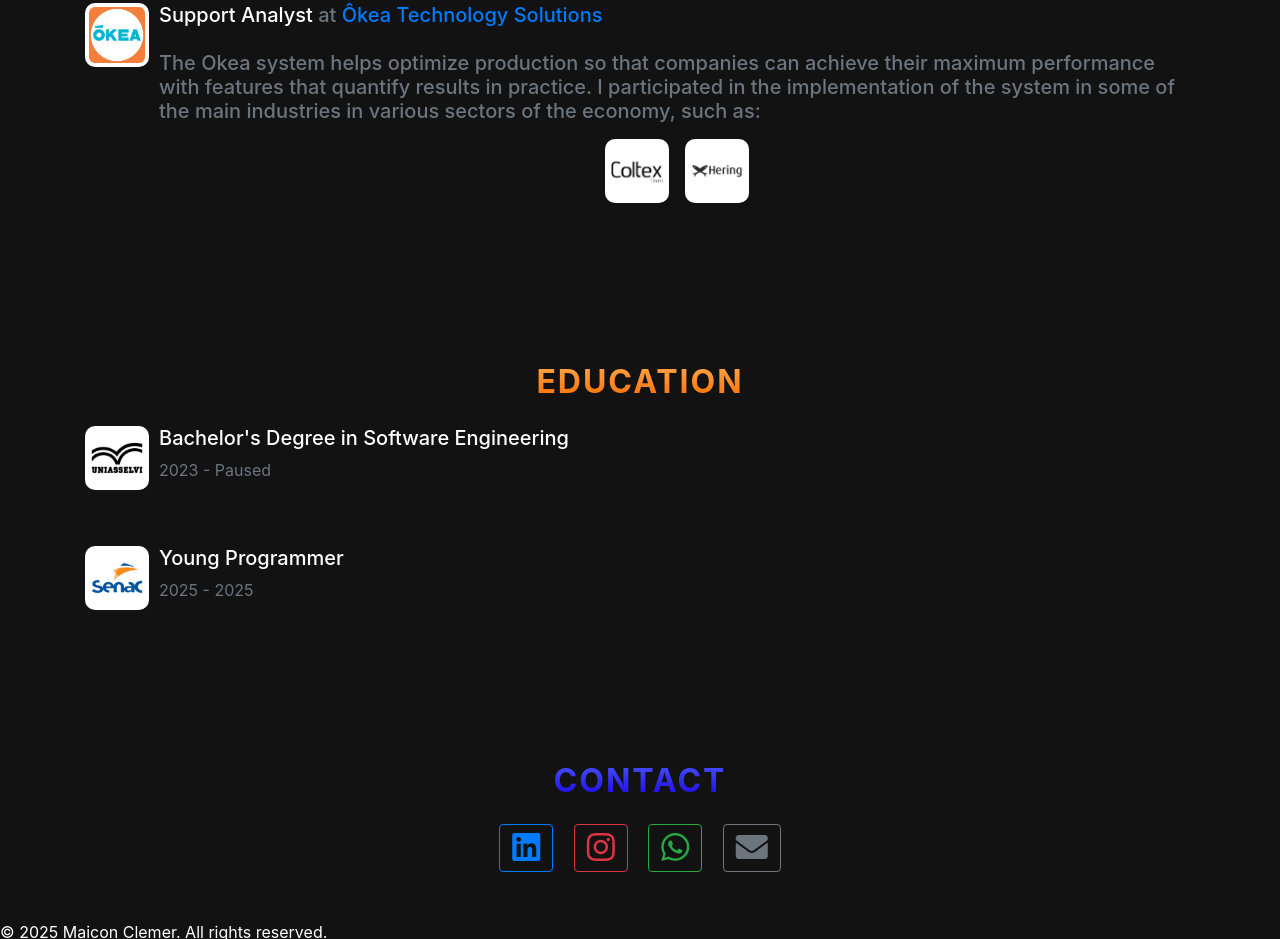
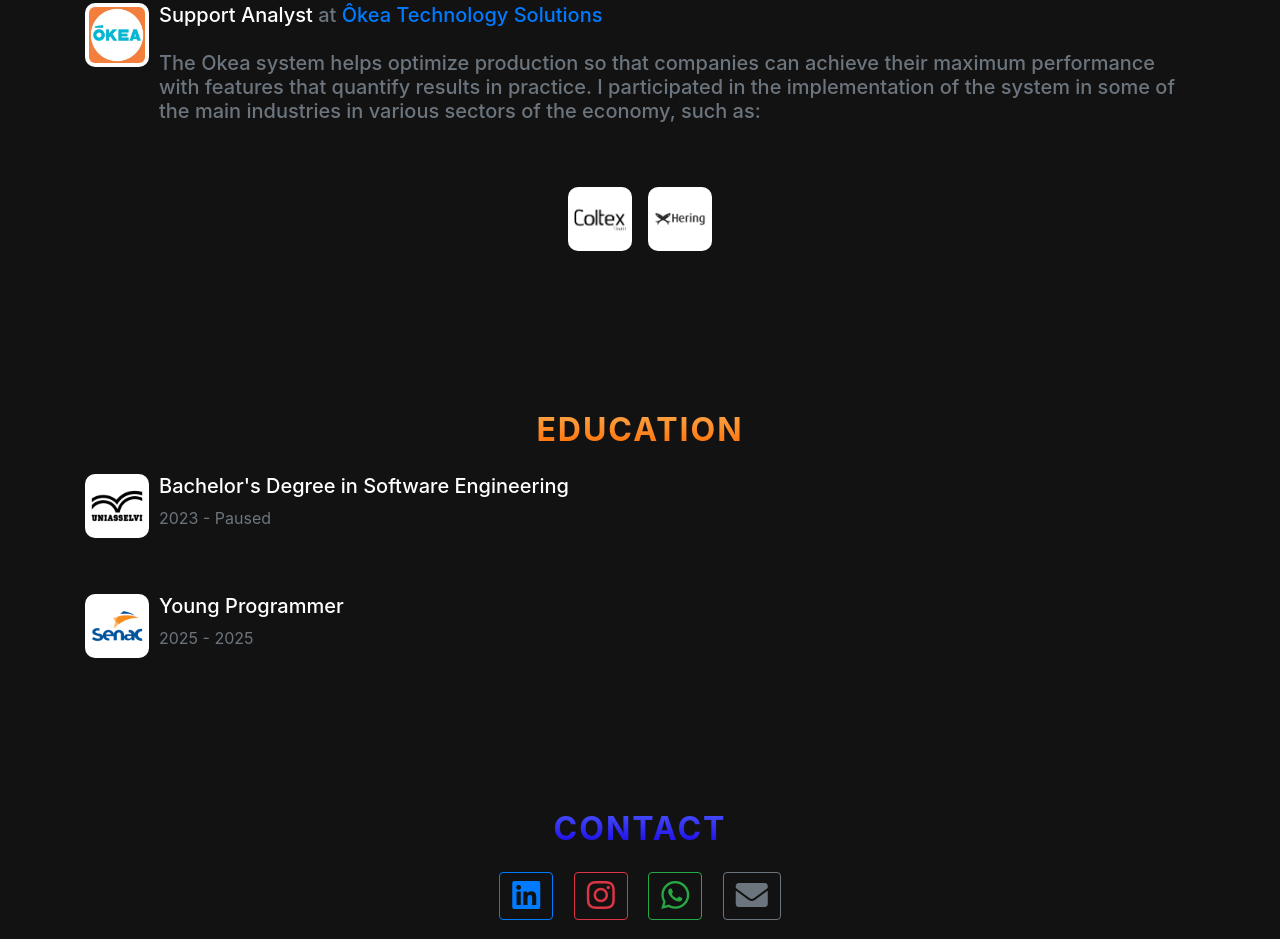
Before and after one commit to MaiconClemer/CVmaicon, a plain HTML site: page index.html in a window 1280 px wide. Shown: the part 1394-2333 px from the top of the page. Drawn offline with nearby package versions, Linux system fonts and the light colour scheme.

Commit message:
links center position

```diff
--- a/index.html
+++ b/index.html
@@ -124,7 +124,14 @@
           <br><br>
           <!--img src="Imagens/okea_2.webp" alt="okea_2" style="width: 300px; height: auto; border-color: #4241a0; border-width: 3px; border-style: solid; border-radius: 10px;" class="align-items-center justify-content-center text-center" -->
           <p class="text-muted" class="align-items-center justify-content-center text-center" data-i18n="okeaDescription">O sistema Okea ajuda a otimizar a produção para que as empresas possam alcançar sua máxima performance com funcionalidades que quantificam na prática os resultados. Participei da implementação do sistema em algumas das principais indústrias nos mais diversos ramos da economia, tais como:</p>
-            <ul class="list-unstyled d-flex justify-content-center">
+
+
+        </h5>
+        </ul>
+      </div>
+    </div>
+    <div class="d-flex flex-column mb-5">
+    <ul class="list-unstyled d-flex justify-content-center">
             <li class="list-item mx-2">
               <a href="https://coltex.com.br/index.html">
               <img src="Imagens/coltex-1.png" alt="Coltex textil logo" class="company-logo" style="width: 64px; height: auto;" target="_blank">
@@ -136,11 +143,7 @@
               </a>
             </li>
             </ul>
-
-        </h5>
-        </ul>
-      </div>
-    </div>
+            </div>
   </section>
  <!-- CDM
     <div class="d-flex flex-column flex-md-row align-items-start">
```
